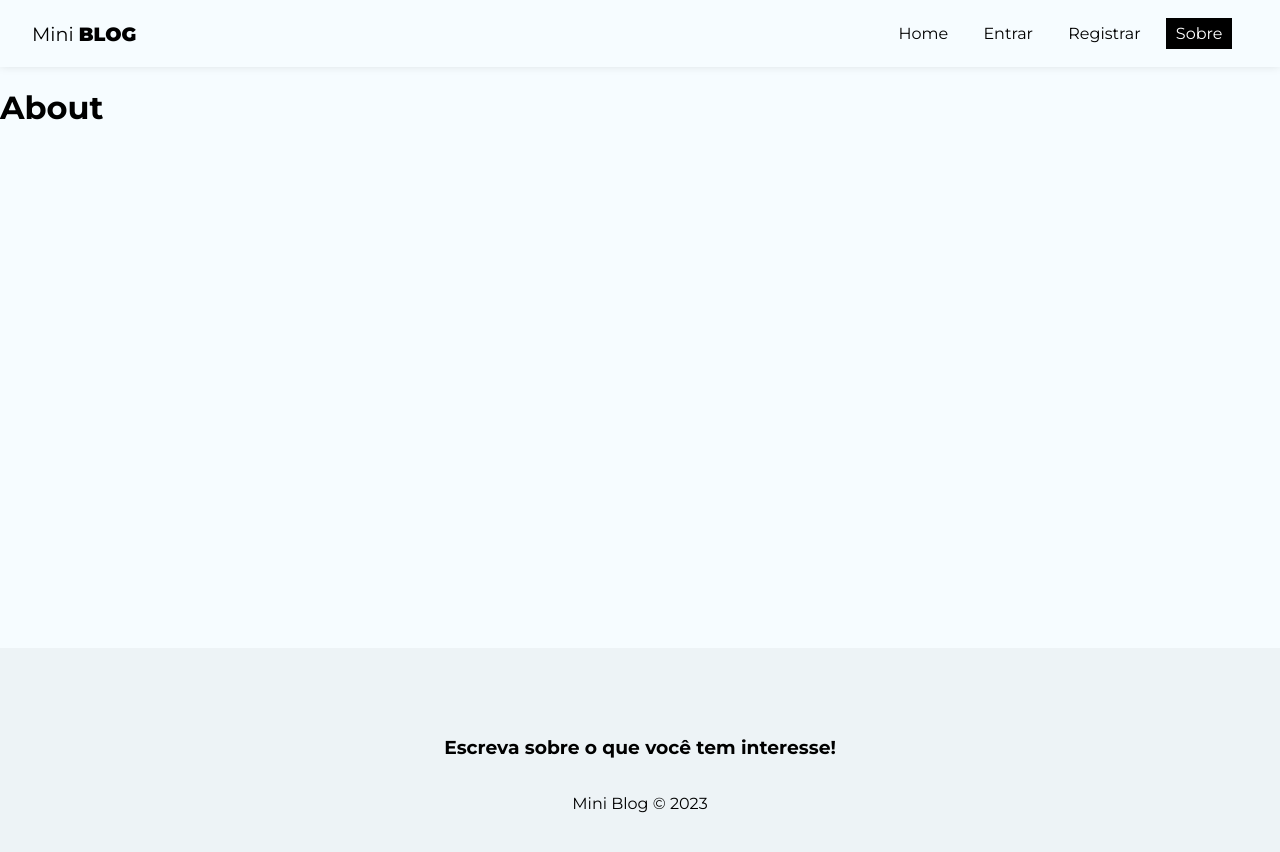
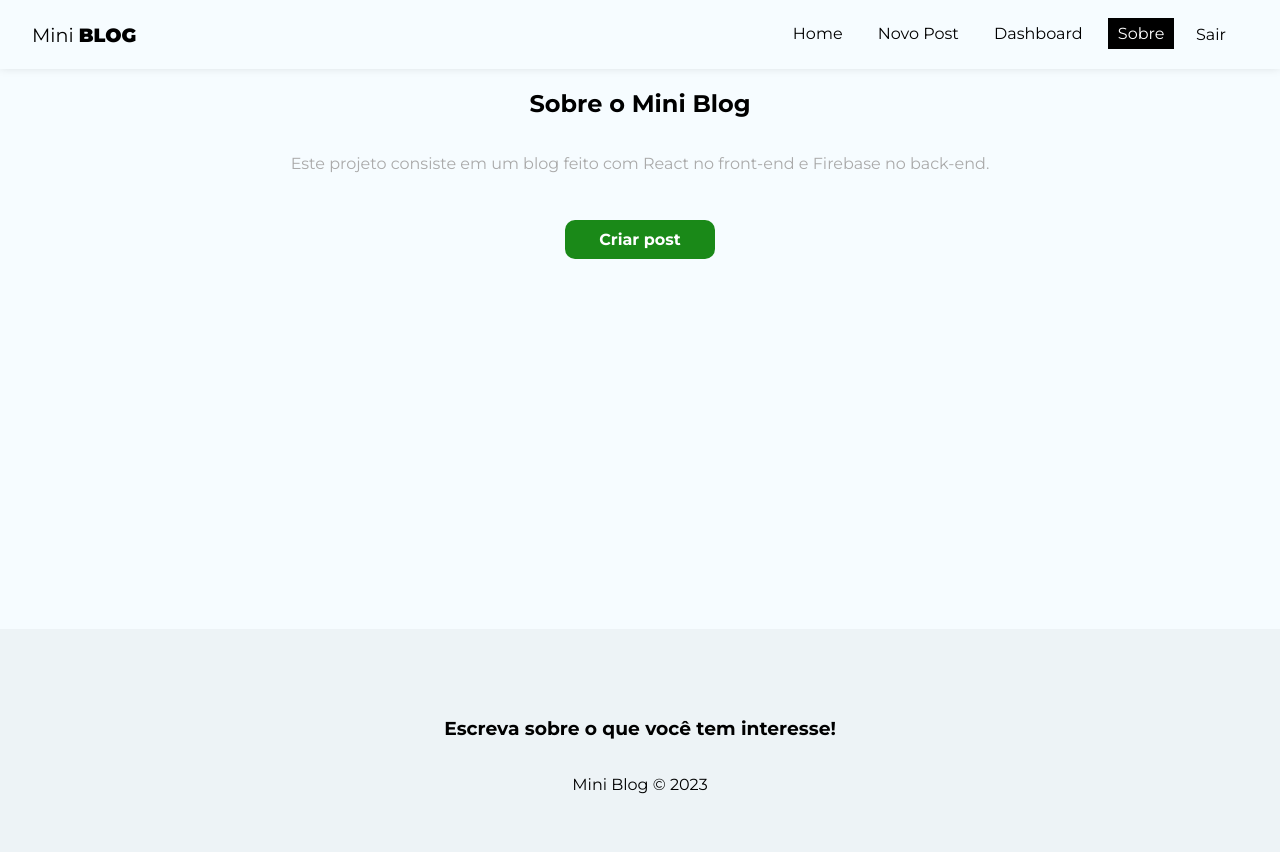
Before and after one commit to LeandroMoniz/miniblog_firebase, a React (Create React App) app: page /about in a window 1280 px wide. Shown: the top 852 px of the page. Built offline with nearby package versions, Linux system fonts and the light colour scheme; no server answers; sample sign-in values are in the browser's storage.

Commit message:
feat: feito sobre, dashboard e logout

```diff
--- a/src/App.js
+++ b/src/App.js
@@ -1,6 +1,14 @@
 import "./App.css";
 
 import { BrowserRouter, Routes, Route, Navigate } from "react-router-dom";
+import { onAuthStateChanged } from "firebase/auth";
+
+// hooks
+import { useState, useEffect } from "react";
+import { useAuthentication } from "./hooks/useAuthentication";
+
+// context
+import { AuthProvider } from "./context/authContext";
 
 //Pages
 import Home from "./pages/Home/Home";
@@ -9,22 +17,55 @@
 import Navbar from "./components/Navbar";
 import Register from "./pages/Register/Register";
 import Login from "./pages/Login/Login";
+import CreatePost from "./pages/CreatePost/CreatePost";
+import Dashboard from "./pages/Dashboard/Dashboard";
 
 function App() {
+  const [user, setUser] = useState(undefined);
+  const { auth } = useAuthentication();
+
+  const loadingUser = user === undefined;
+
+  useEffect(() => {
+    onAuthStateChanged(auth, (user) => {
+      setUser(user);
+    });
+  }, [auth]);
+
+  if (loadingUser) {
+    return <p>Carregando...</p>;
+  }
+
   return (
     <div className="App">
+    <AuthProvider value={{ user }}>
         <BrowserRouter>
           <Navbar />
           <div className="container">
             <Routes>
               <Route path="/" element={<Home />} />
               <Route path="/about" element={<About />} />
-            <Route path="/login" element={<Login />} />
-            <Route path="/register" element={<Register />} />
+              <Route
+                path="/posts/create"
+                element={user ? <CreatePost /> : <Navigate to="/login" />}
+              />
+              <Route
+                path="/login"
+                element={!user ? <Login /> : <Navigate to="/" />}
+              />
+              <Route
+                path="/register"
+                element={!user ? <Register /> : <Navigate to="/" />}
+              />
+              <Route
+                path="/dashboard"
+                element={user ? <Dashboard /> : <Navigate to="/login" />}
+              />
             </Routes>
           </div>
           <Footer />
         </BrowserRouter>
+      </AuthProvider>
     </div>
   );
 }
--- a/src/components/Navbar.js
+++ b/src/components/Navbar.js
@@ -2,7 +2,13 @@
 
 import { NavLink } from "react-router-dom";
 
+import { useAuthentication } from "../hooks/useAuthentication";
+import { useAuthValue } from "../context/authContext";
+
 const Navbar = () => {
+  const { user } = useAuthValue();
+  const {logout} = useAuthentication();
+
   return (
     <nav className={styles.navbar}>
       <NavLink to="/" className={styles.brand}>
@@ -17,6 +23,8 @@
             Home
           </NavLink>
         </li>
+        {!user && (
+          <>
             <li>
               <NavLink
                 to="/login"
@@ -33,6 +41,28 @@
                 Registrar
               </NavLink>
             </li>
+          </>
+        )}
+        {user && (
+          <>
+            <li>
+              <NavLink
+                to="/posts/create"
+                className={({ isActive }) => (isActive ? styles.active : "")}
+              >
+                Novo Post
+              </NavLink>
+            </li>
+            <li>
+              <NavLink
+                to="/dashboard"
+                className={({ isActive }) => (isActive ? styles.active : "")}
+              >
+                Dashboard
+              </NavLink>
+            </li>
+          </>
+        )}
         <li>
           <NavLink
             to="/about"
@@ -41,6 +71,11 @@
             Sobre
           </NavLink>
         </li>
+        {user && (
+          <li>
+            <button onClick={logout}>Sair</button>
+          </li>
+        )}
       </ul>
     </nav>
   );
--- a/src/hooks/useAuthentication.js
+++ b/src/hooks/useAuthentication.js
@@ -63,6 +63,12 @@
     }
   };
 
+  // logout - sign out
+  const logout = () => {
+    checkIfIsCancelled();
+    signOut(auth)
+  }
+
   useEffect(() => {
     return () => setCancelled(true);
   }, []);
@@ -72,5 +78,6 @@
     createUser,
     error,
     loading,
+    logout,
   };
 };
--- a/src/pages/About/About.js
+++ b/src/pages/About/About.js
@@ -1,12 +1,22 @@
-// Css
 import styles from "./About.module.css";
+
+import { Link } from "react-router-dom";
 
 const About = () => {
   return (
-    <div>
-        <h1>About</h1>
+    <div className={styles.about}>
+      <h2>
+        Sobre o Mini <span>Blog</span>
+      </h2>
+      <p>
+        Este projeto consiste em um blog feito com React no front-end e Firebase
+        no back-end.
+      </p>
+      <Link to="/posts/create" className="btn">
+        Criar post
+      </Link>
     </div>
-  )
-}
+  );
+};
 
-export default About
+export default About;
--- a/src/pages/About/About.module.css
+++ b/src/pages/About/About.module.css
@@ -0,0 +1,17 @@
+.about {
+    text-align: center;
+    display: flex;
+    flex-direction: column;
+    align-items: center;
+  }
+
+  .about p {
+    color: #aaa;
+    margin-bottom: 2em;
+  }
+
+  .about a {
+    display: block;
+    margin-top: 15px;
+    padding: 10px 15px;
+  }
--- /dev/null
+++ b/src/pages/CreatePost/CreatePost.js
@@ -0,0 +1,9 @@
+import styles from "./CreatePost.module.css"
+
+const CreatePost = () => {
+  return (
+    <div><h1>CreatePost</h1></div>
+  )
+}
+
+export default CreatePost
--- /dev/null
+++ b/src/pages/Dashboard/Dashboard.js
@@ -0,0 +1,11 @@
+import styles from "./Dashboard.module.css"
+
+const Dashboard = () => {
+  return (
+    <div>
+        <h1>Dashboard</h1>
+    </div>
+  )
+}
+
+export default Dashboard
```
Also changed, not shown: src/pages/CreatePost/CreatePost.module.css (added), src/pages/Dashboard/Dashboard.module.css (added). Lines whose indentation alone changed are shown as unchanged.
